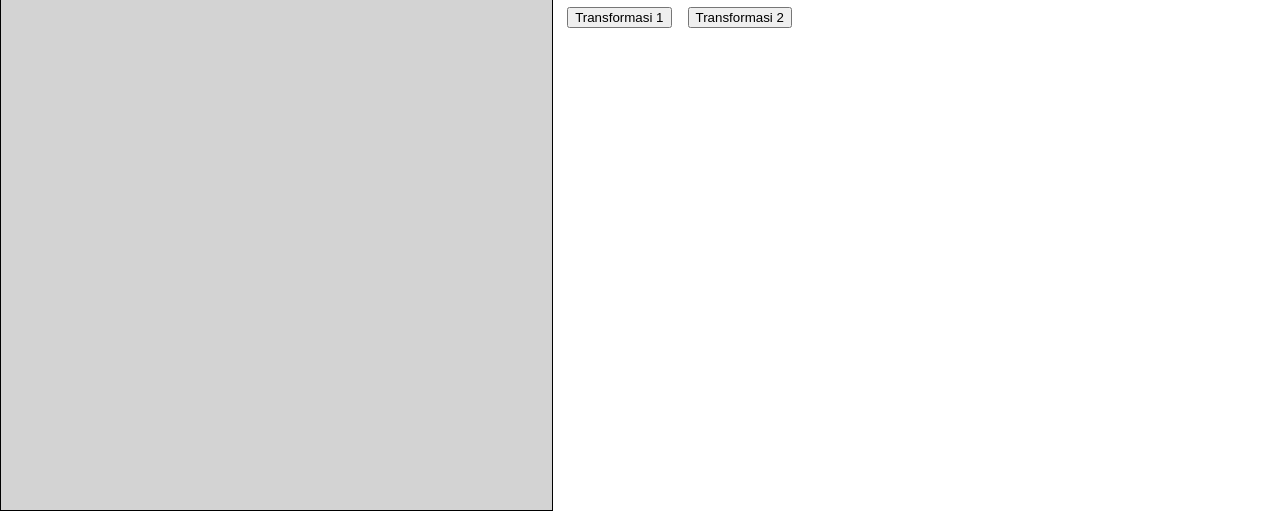
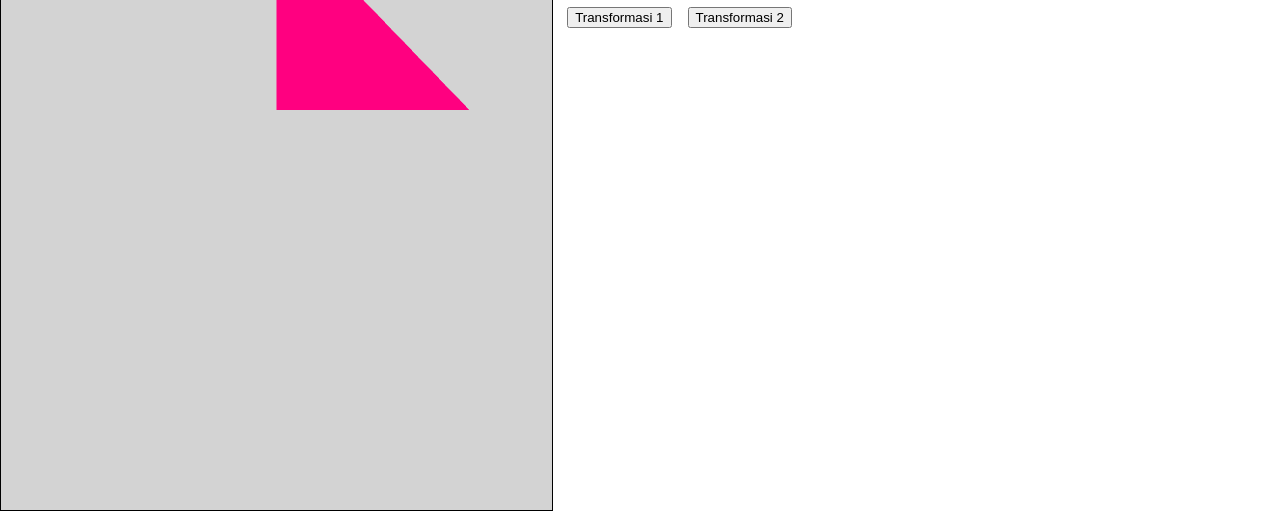
Before and after one commit to dParikesit/webgl-2d-cad, a plain HTML site: page index.html in a window 1280 px wide. Shown: the part 291-802 px from the top of the page. Drawn offline with Linux system fonts and the light colour scheme.

Commit message:
first triangle

```diff
--- a/index.html
+++ b/index.html
@@ -34,5 +34,5 @@
         Just in case perlu tempat
     </div>
 </body>
-<script type="text/javascript" src="script.js"></script>
+<script type="module" src="script.js"></script>
 </html>
--- /dev/null
+++ b/init-shader.js
@@ -0,0 +1,48 @@
+// Vertex shader program
+const vsSource = `
+    attribute vec4 a_position;
+    void main() {
+
+    // gl_Position is a special variable a vertex shader
+    // is responsible for setting
+    gl_Position = a_position;
+    }
+`;
+
+const fsSource = `
+    precision mediump float;
+
+    void main() {
+    gl_FragColor = vec4(1, 0, 0.5, 1); // return reddish-purple
+    }
+`;
+
+function createShader(gl, type, source) {
+    var shader = gl.createShader(type);
+    gl.shaderSource(shader, source);
+    gl.compileShader(shader);
+    var success = gl.getShaderParameter(shader, gl.COMPILE_STATUS);
+    if (success) {
+        return shader;
+    }
+
+    console.log(gl.getShaderInfoLog(shader));
+    gl.deleteShader(shader);
+}
+
+function createProgram(gl, vertexShader, fragmentShader) {
+    var program = gl.createProgram();
+    gl.attachShader(program, vertexShader);
+    gl.attachShader(program, fragmentShader);
+    gl.linkProgram(program);
+    var success = gl.getProgramParameter(program, gl.LINK_STATUS);
+    if (success) {
+        return program;
+    }
+
+    console.log(gl.getProgramInfoLog(program));
+    gl.deleteProgram(program);
+}
+
+
+export { createShader, createProgram, vsSource, fsSource };
--- a/script.js
+++ b/script.js
@@ -1 +1,91 @@
-console.log("Hello world")
+"use strict";
+
+import {
+    createProgram,
+    createShader,
+    fsSource,
+    vsSource,
+} from "./init-shader.js";
+import WebGLUtils from "./webgl-utils.js";
+
+main();
+
+function main() {
+    const canvas = document.getElementById("canvas");
+    const gl = WebGLUtils.setupWebGL(canvas);
+
+    if (!gl) {
+        alert("WebGL isn't available");
+    }
+
+    // gl.viewport(0, 0, canvas.width, canvas.height);
+    // gl.clearColor(0.8, 0.8, 0.8, 1.0);
+
+    var vertexShader = createShader(gl, gl.VERTEX_SHADER, vsSource);
+    var fragmentShader = createShader(gl, gl.FRAGMENT_SHADER, fsSource);
+
+    var program = createProgram(gl, vertexShader, fragmentShader);
+    console.log(program);
+    var positionAttributeLocation = gl.getAttribLocation(program, "a_position");
+
+    var positionBuffer = gl.createBuffer();
+    gl.bindBuffer(gl.ARRAY_BUFFER, positionBuffer);
+
+    // three 2d points
+    var positions = [0, 0, 0, 0.5, 0.7, 0];
+    gl.bufferData(gl.ARRAY_BUFFER, new Float32Array(positions), gl.STATIC_DRAW);
+
+    // INITIALIZATION DONE
+
+    resizeCanvasToDisplaySize(gl.canvas)
+
+    gl.viewport(0, 0, gl.canvas.width, gl.canvas.height);
+    gl.clearColor(0, 0, 0, 0);
+    gl.clear(gl.COLOR_BUFFER_BIT);
+
+    gl.useProgram(program);
+
+    gl.enableVertexAttribArray(positionAttributeLocation);
+
+    // Bind the position buffer.
+    gl.bindBuffer(gl.ARRAY_BUFFER, positionBuffer);
+
+    // Tell the attribute how to get data out of positionBuffer (ARRAY_BUFFER)
+    var size = 2; // 2 components per iteration
+    var type = gl.FLOAT; // the data is 32bit floats
+    var normalize = false; // don't normalize the data
+    var stride = 0; // 0 = move forward size * sizeof(type) each iteration to get the next position
+    var offset = 0; // start at the beginning of the buffer
+    gl.vertexAttribPointer(
+        positionAttributeLocation,
+        size,
+        type,
+        normalize,
+        stride,
+        offset
+    );
+
+    var primitiveType = gl.TRIANGLES;
+    var offset = 0;
+    var count = 3;
+    gl.drawArrays(primitiveType, offset, count);
+}
+
+
+function resizeCanvasToDisplaySize(canvas) {
+    // Lookup the size the browser is displaying the canvas in CSS pixels.
+    const displayWidth = canvas.clientWidth;
+    const displayHeight = canvas.clientHeight;
+
+    // Check if the canvas is not the same size.
+    const needResize =
+        canvas.width !== displayWidth || canvas.height !== displayHeight;
+
+    if (needResize) {
+        // Make the canvas the same size
+        canvas.width = displayWidth;
+        canvas.height = displayHeight;
+    }
+
+    return needResize;
+}
--- /dev/null
+++ b/webgl-utils.js
@@ -0,0 +1,144 @@
+/*
+ * Copyright 2010, Google Inc.
+ * All rights reserved.
+ *
+ * Redistribution and use in source and binary forms, with or without
+ * modification, are permitted provided that the following conditions are
+ * met:
+ *
+ *     * Redistributions of source code must retain the above copyright
+ * notice, this list of conditions and the following disclaimer.
+ *     * Redistributions in binary form must reproduce the above
+ * copyright notice, this list of conditions and the following disclaimer
+ * in the documentation and/or other materials provided with the
+ * distribution.
+ *     * Neither the name of Google Inc. nor the names of its
+ * contributors may be used to endorse or promote products derived from
+ * this software without specific prior written permission.
+ *
+ * THIS SOFTWARE IS PROVIDED BY THE COPYRIGHT HOLDERS AND CONTRIBUTORS
+ * "AS IS" AND ANY EXPRESS OR IMPLIED WARRANTIES, INCLUDING, BUT NOT
+ * LIMITED TO, THE IMPLIED WARRANTIES OF MERCHANTABILITY AND FITNESS FOR
+ * A PARTICULAR PURPOSE ARE DISCLAIMED. IN NO EVENT SHALL THE COPYRIGHT
+ * OWNER OR CONTRIBUTORS BE LIABLE FOR ANY DIRECT, INDIRECT, INCIDENTAL,
+ * SPECIAL, EXEMPLARY, OR CONSEQUENTIAL DAMAGES (INCLUDING, BUT NOT
+ * LIMITED TO, PROCUREMENT OF SUBSTITUTE GOODS OR SERVICES; LOSS OF USE,
+ * DATA, OR PROFITS; OR BUSINESS INTERRUPTION) HOWEVER CAUSED AND ON ANY
+ * THEORY OF LIABILITY, WHETHER IN CONTRACT, STRICT LIABILITY, OR TORT
+ * (INCLUDING NEGLIGENCE OR OTHERWISE) ARISING IN ANY WAY OUT OF THE USE
+ * OF THIS SOFTWARE, EVEN IF ADVISED OF THE POSSIBILITY OF SUCH DAMAGE.
+ */
+
+/**
+ * @fileoverview This file contains functions every webgl program will need
+ * a version of one way or another.
+ *
+ * Instead of setting up a context manually it is recommended to
+ * use. This will check for success or failure. On failure it
+ * will attempt to present an approriate message to the user.
+ *
+ *       gl = WebGLUtils.setupWebGL(canvas);
+ *
+ * For animated WebGL apps use of setTimeout or setInterval are
+ * discouraged. It is recommended you structure your rendering
+ * loop like this.
+ *
+ *       function render() {
+ *         window.requestAnimFrame(render, canvas);
+ *
+ *         // do rendering
+ *         ...
+ *       }
+ *       render();
+ *
+ * This will call your rendering function up to the refresh rate
+ * of your display but will stop rendering if your app is not
+ * visible.
+ */
+
+const WebGLUtils = (function () {
+    var makeFailHTML = function (msg) {
+        return (
+            "" +
+            '<table style="background-color: #8CE; width: 100%; height: 100%;"><tr>' +
+            '<td align="center">' +
+            '<div style="display: table-cell; vertical-align: middle;">' +
+            '<div style="">' +
+            msg +
+            "</div>" +
+            "</div>" +
+            "</td></tr></table>"
+        );
+    };
+
+    var GET_A_WEBGL_BROWSER =
+        "" +
+        "This page requires a browser that supports WebGL.<br/>" +
+        '<a href="http://get.webgl.org">Click here to upgrade your browser.</a>';
+
+    var OTHER_PROBLEM =
+        "" +
+        "It doesn't appear your computer can support WebGL.<br/>" +
+        '<a href="http://get.webgl.org/troubleshooting/">Click here for more information.</a>';
+
+    var setupWebGL = function (canvas, opt_attribs) {
+        function showLink(str) {
+            var container = canvas.parentNode;
+            if (container) {
+                container.innerHTML = makeFailHTML(str);
+            }
+        }
+
+        if (!window.WebGLRenderingContext) {
+            showLink(GET_A_WEBGL_BROWSER);
+            return null;
+        }
+
+        var context = create3DContext(canvas, opt_attribs);
+        if (!context) {
+            showLink(OTHER_PROBLEM);
+        }
+        return context;
+    };
+
+    var create3DContext = function (canvas, opt_attribs) {
+        var names = ["webgl", "experimental-webgl", "webkit-3d", "moz-webgl"];
+        var context = null;
+        for (var ii = 0; ii < names.length; ++ii) {
+            try {
+                context = canvas.getContext(names[ii], opt_attribs);
+            } catch (e) {}
+            if (context) {
+                break;
+            }
+        }
+        return context;
+    };
+
+    return {
+        create3DContext: create3DContext,
+        setupWebGL: setupWebGL,
+    };
+})();
+
+/**
+ * Provides requestAnimationFrame in a cross browser way.
+ */
+window.requestAnimFrame = (function () {
+    return (
+        window.requestAnimationFrame ||
+        window.webkitRequestAnimationFrame ||
+        window.mozRequestAnimationFrame ||
+        window.oRequestAnimationFrame ||
+        window.msRequestAnimationFrame ||
+        function (
+            /* function FrameRequestCallback */ callback,
+            /* DOMElement Element */ element
+        ) {
+            window.setTimeout(callback, 1000 / 60);
+        }
+    );
+})();
+
+// exports.default = WebGLUtils;
+export default WebGLUtils;
```
Also changed, not shown: 1 other file.
